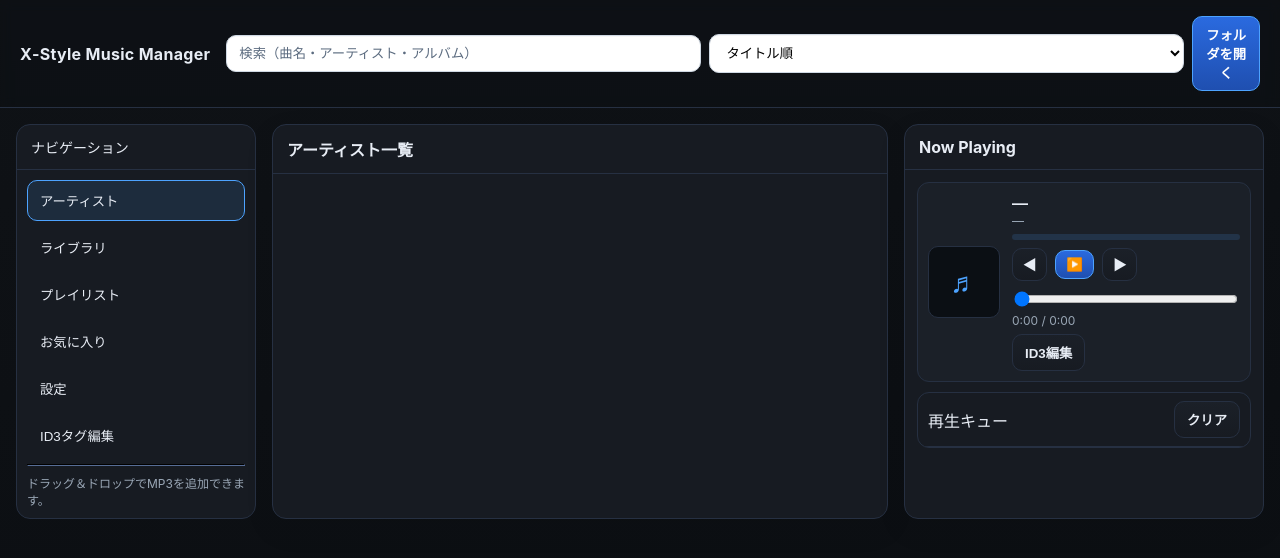
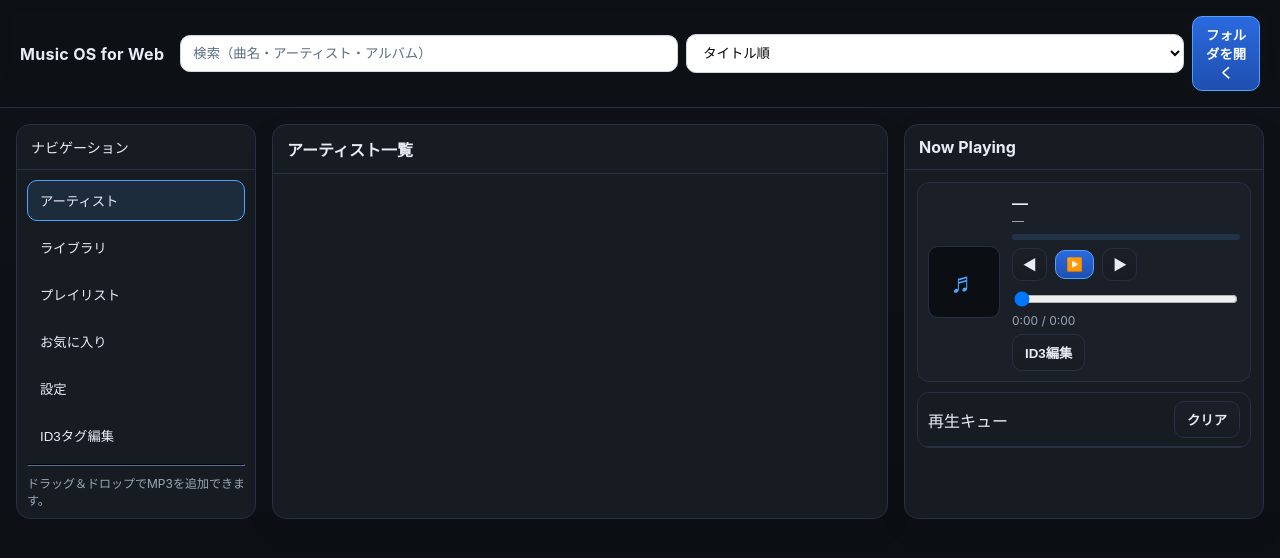
Before and after one commit to yuuCraft/Music-OS, a plain HTML site: page index.html in a window 1280 px wide. Drawn offline with nearby package versions, Linux system fonts and the light colour scheme.

Commit message:
Update index.html

```diff
--- a/index.html
+++ b/index.html
@@ -148,7 +148,7 @@
 </head>
 <body>
   <header>
-    <div class="brand">X‑Style Music Manager</div>
+    <div class="brand">Music OS for Web</div>
     <div class="search">
       <input id="search" type="text" placeholder="検索（曲名・アーティスト・アルバム）" />
       <select id="sort">
```
